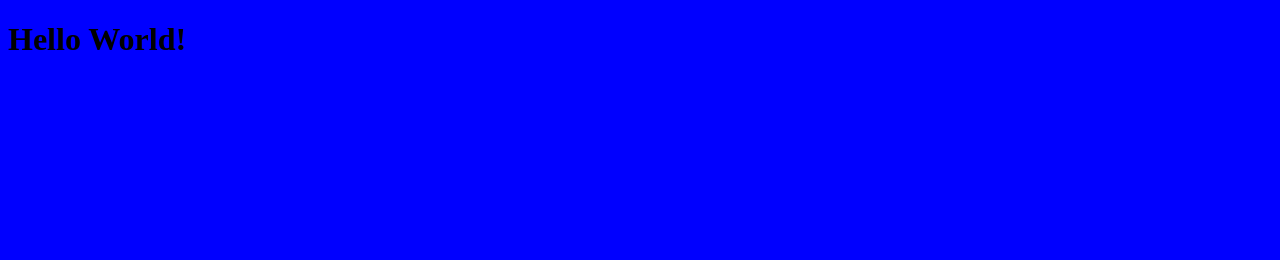
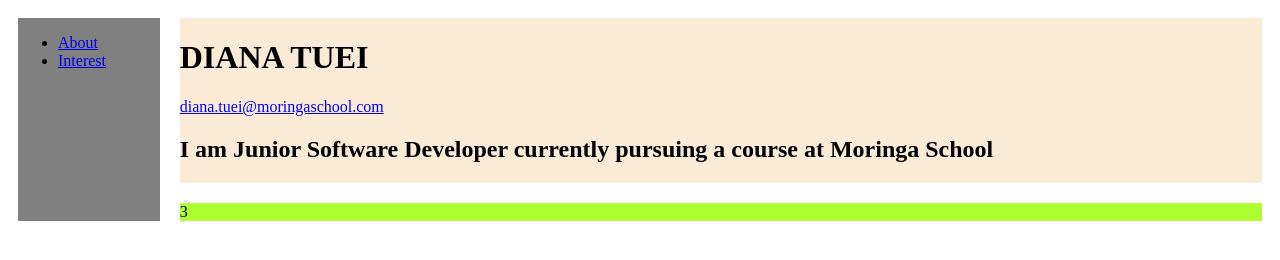
Before and after one commit to DianaTuei/myPersonalWebsite, a plain HTML site: page index.html in a window 1280 px wide. Drawn offline with Linux system fonts and the light colour scheme.

Commit message:
added CSS Grid and some HTML content

```diff
--- a/css/style.css
+++ b/css/style.css
@@ -1,3 +1,25 @@
-body {
-  background: blue;
+#item1 {
+  grid-area: one;
+  background-color: grey;
+  margin: 10px;
 }
+
+#item2 {
+  grid-area: two;
+  background-color: antiquewhite;
+  margin: 10px;
+}
+
+#item3 {
+  grid-area: three;
+  background: greenyellow;
+  margin: 10px;
+}
+
+.grid-container {
+  display: grid;
+  grid-template-areas:
+  'one two two two two two'
+  'one three three three three three'
+  ;
+}
--- a/index.html
+++ b/index.html
@@ -1,10 +1,30 @@
 <!DOCTYPE html>
 <html lang="en">
     <head>
+        <meta name="viewport" content="width=device-width, initial-scale=1.0">
         <title>Diana's Website</title>
-        <link rel="stylesheet" href="./css/style.css"
+        <link rel="stylesheet" href="./css/style.css">
     </head>
     <body>
-        <h1>Hello World!</h1>
+        <div class="grid-container">
+            <div id="item1">
+                <ul>
+                    <li>
+                        <a href="#about">About</a>
+                    </li>
+                    <li>
+                        <a href="#interests">Interest</a>
+                    </li>
+                </ul>
+            </div>
+            <div id="item2">
+                <h1>DIANA TUEI</h1>
+                <a href="https://mail.google.com/mail/u/0/?tab=rm&ogbl#inbox">diana.tuei@moringaschool.com</a>
+                <h2>I am Junior Software Developer currently pursuing a course at Moringa School</h2>
+            </div>
+            <div id="item3">3</div>
+
+        </div>
+
     </body>
 </html>
```
Also changed, not shown: js/script.js (added).
